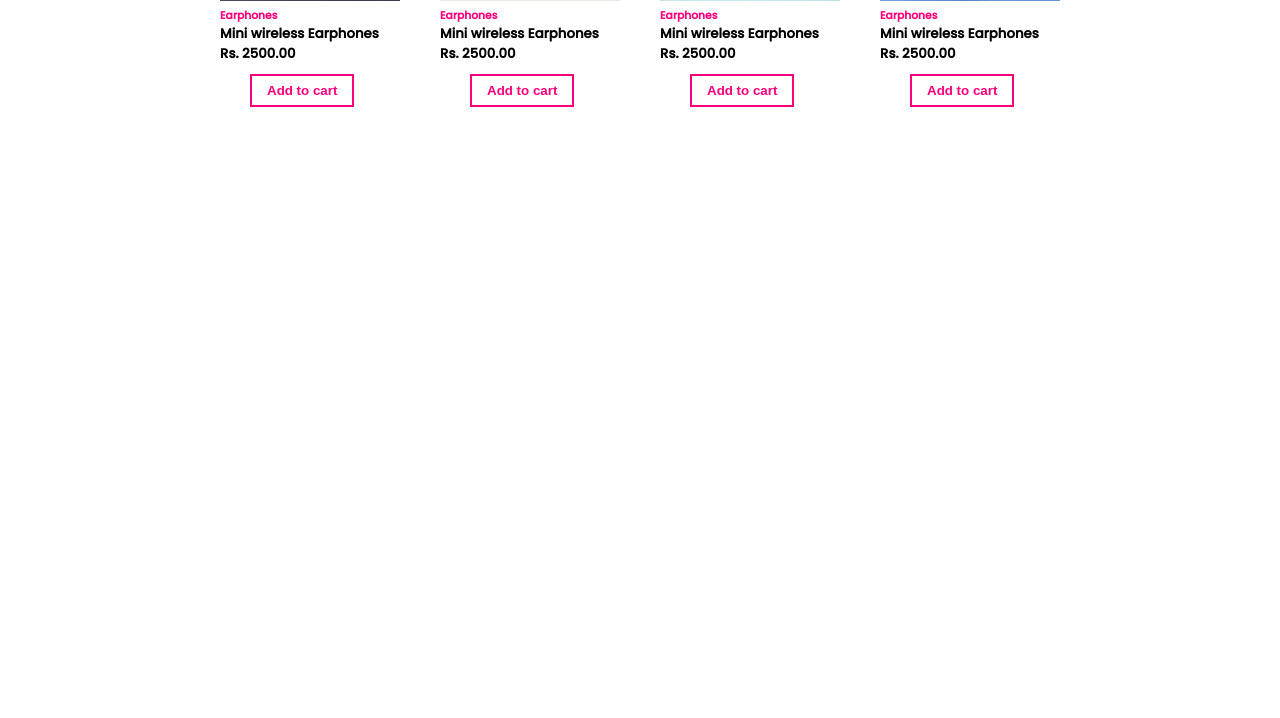
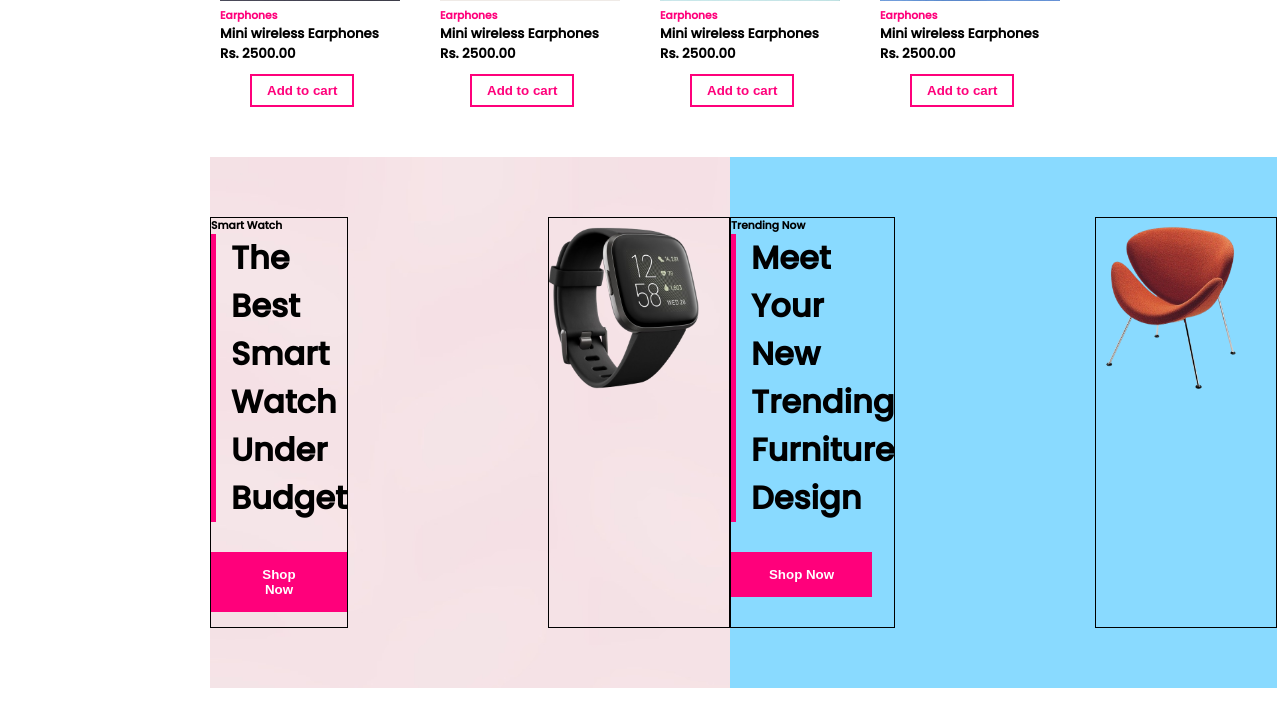
Before and after one commit to Kaveenxz/NIBM-project, a PHP site: page / in a window 1280 px wide. Shown: the part 2315-3033 px from the top of the page. Before the commit the page ends 2422 px from the top, so only its background shows below. Run offline with PHP 8.4, Linux system fonts and the light colour scheme.

Commit message:
trending view unfinished

```diff
--- a/index.html
+++ b/index.html
@@ -166,14 +166,16 @@
                 <button id="add-cart-btn">Add to cart</button>
             </div>
             <div class="arrivels">
-                <img src="images/Hot Sale Light Running Shoes Comfortable Casual Men's Sneaker Breathable Non-slip Wear-resistant Outdoor Walking Men Sport Shoes - Red _ 42 _ China.jpg" alt="">
+                <img src="images/Hot Sale Light Running Shoes Comfortable Casual Men's Sneaker Breathable Non-slip Wear-resistant Outdoor Walking Men Sport Shoes - Red _ 42 _ China.jpg"
+                    alt="">
                 <h6>Earphones</h6>
                 <h5>Mini wireless Earphones</h5>
                 <h5 id="price-list">Rs. 2500.00</h5>
                 <button id="add-cart-btn">Add to cart</button>
             </div>
             <div class="arrivels">
-                <img src="images/Libratone Zipp Wifi Bluetooth Smart Speaker, 360° Loud Stereo Sound with Dual Mic Build-in, 15W Woofer Deep Bass, 12 Hour Playtime, Airplay2 and Spotify connect, Work with Alexa(Cloudy Grey).jpg" alt="">
+                <img src="images/Libratone Zipp Wifi Bluetooth Smart Speaker, 360° Loud Stereo Sound with Dual Mic Build-in, 15W Woofer Deep Bass, 12 Hour Playtime, Airplay2 and Spotify connect, Work with Alexa(Cloudy Grey).jpg"
+                    alt="">
                 <h6>Earphones</h6>
                 <h5>Mini wireless Earphones</h5>
                 <h5 id="price-list">Rs. 2500.00</h5>
@@ -189,7 +191,8 @@
         </div>
         <div class="item-set">
             <div class="arrivels">
-                <img src="images/This Planter And Lamp Might Save Your Life In An Earthquake – Design You Trust.jpg" alt="">
+                <img src="images/This Planter And Lamp Might Save Your Life In An Earthquake – Design You Trust.jpg"
+                    alt="">
                 <h6>Earphones</h6>
                 <h5>Mini wireless Earphones</h5>
                 <h5 id="price-list">Rs. 2500.00</h5>
@@ -218,6 +221,31 @@
             </div>
 
         </div>
+
+        <div class="trending">
+            <div class="trend">
+                <div class="left">
+                    <h6>Smart Watch</h6>
+                    <h1>The Best Smart Watch Under  Budget</h1>
+                    <button>Shop Now</button>
+                </div>
+                <div class="right">
+                    <img src="images/Fitbit_Versa_2_Black_Elastomer_Strap_Touchscreen_Smart_Watch_39mm_-_Black-removebg-preview.png"
+                        alt="">
+                </div>
+            </div>
+            <div class="trend">
+                <div class="left">
+                    <h6>Trending Now</h6>
+                    <h1>Meet Your New Trending Furniture Design</h1>
+                    <button>Shop Now</button>
+                </div>
+                <div class="right">
+                    <img src="images/Orange_Slice_Junior_Chair-removebg-preview.png"
+                        alt="">
+                </div>
+            </div>
+        </div>
     </div>
 
     <script src="script/script.js"></script>
--- a/style/style.css
+++ b/style/style.css
@@ -229,3 +229,29 @@ button{
 .item-set .arrivels #price-list{
     margin-bottom: 10px;
 }
+.trending{
+    display: flex;
+    justify-content: space-between;
+    margin: 0px 140px;
+}
+.trending .trend{
+    display: flex;
+    justify-content: space-between;
+    background: #89daff;
+    padding: 60px 0px;
+}
+.trending .trend:first-child{
+    background: url("/images/background.jpg");
+}
+.trending .trend img{
+    width: 150px;
+    height: 180px;
+}
+.trending .trend .left{
+    border: 1px solid;
+}
+.trending .trend .right{
+    margin-left: 200px;
+    padding-right: 30px;
+    border: 1px solid;
+}
```
Also changed, not shown: images/Fitbit_Versa_2_Black_Elastomer_Strap_Touchscreen_Smart_Watch_39mm_-_Black-removebg-preview.png (added), images/Orange_Slice_Junior_Chair-removebg-preview.png (added).
